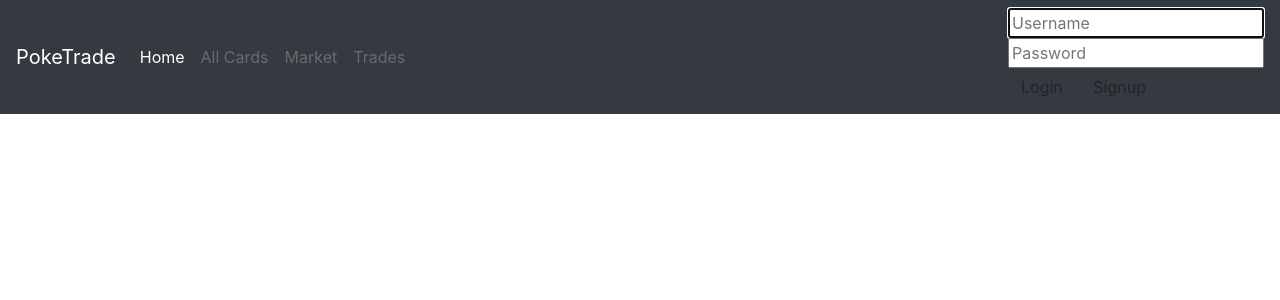
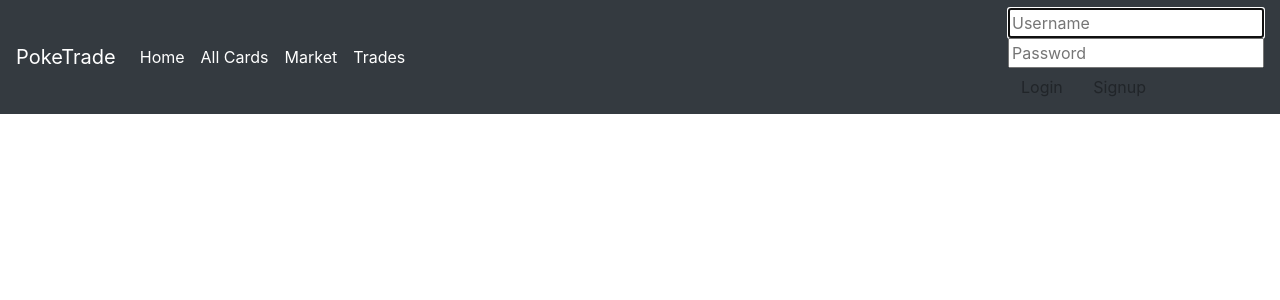
Before and after one commit to roy4ik/pokecards, a Django app: page / in a window 1280 px wide. Shown: the top 300 px of the page. Run offline with Django 3.2, Linux system fonts and the light colour scheme; some libraries are stand-ins or nearby versions.

Commit message:
adding all cards view, change nav to active

```diff
--- /dev/null
+++ b/tcg/templates/all_cards.html
@@ -0,0 +1 @@
+{% extends 'base/base.html' %} {%block content%} {{all_pokemon}} {% endblock %}
--- a/tcg/templates/partials/nav.html
+++ b/tcg/templates/partials/nav.html
@@ -10,13 +10,13 @@
                 <a class="nav-link" href="#">Home <span class="sr-only">(current)</span></a>
             </li>
             <li class="nav-item">
-                <a class="nav-link disabled" href="#" tabindex="-1" aria-disabled="true">All Cards</a>
+                <a class="nav-link active" href="#" tabindex="-1" aria-active="true">All Cards</a>
             </li>
             <li class="nav-item">
-                <a class="nav-link disabled" href="#" tabindex="-1" aria-disabled="true">Market</a>
+                <a class="nav-link active" href="#" tabindex="-1" aria-active="true">Market</a>
             </li>
             <li class="nav-item">
-                <a class="nav-link disabled" href="#" tabindex="-1" aria-disabled="true">Trades</a>
+                <a class="nav-link active" href="#" tabindex="-1" aria-active="true">Trades</a>
             </li>
         </ul>
 
--- a/tcg/urls.py
+++ b/tcg/urls.py
@@ -1,5 +1,5 @@
 from django.urls import path, include
 from . import views
 urlpatterns = [
-    # path('', views.home, name='home'),
+    path('', views.all_cards, name='all_cards'),
 ]
--- a/tcg/views.py
+++ b/tcg/views.py
@@ -1,4 +1,10 @@
 from django.shortcuts import render
 from django.contrib.auth.views import LoginView, LogoutView
 from accounts.models import Profile
+import json
+import requests
 # Create your views here.
+def all_cards(request):
+    context = {}
+    context['all_pokemon'] = requests.get("pokemon")
+    return render (request, 'all_cards.html', context)
```
Also changed, not shown: README.md.
